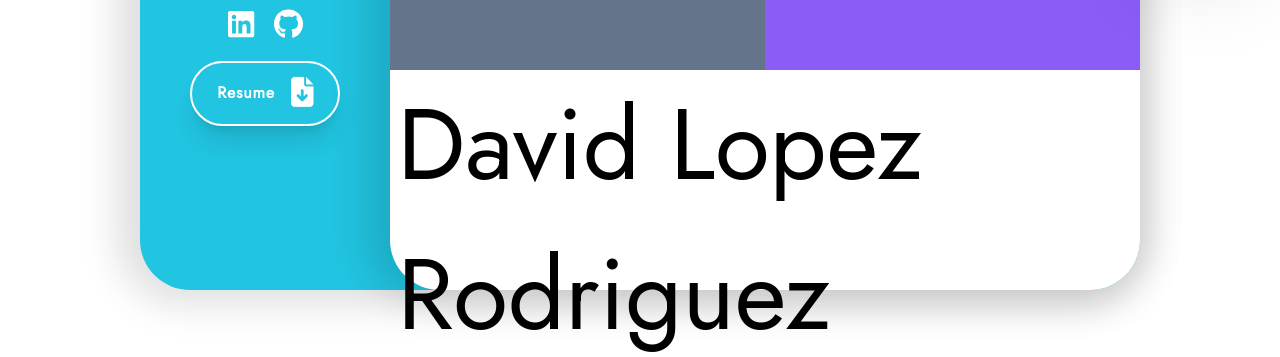
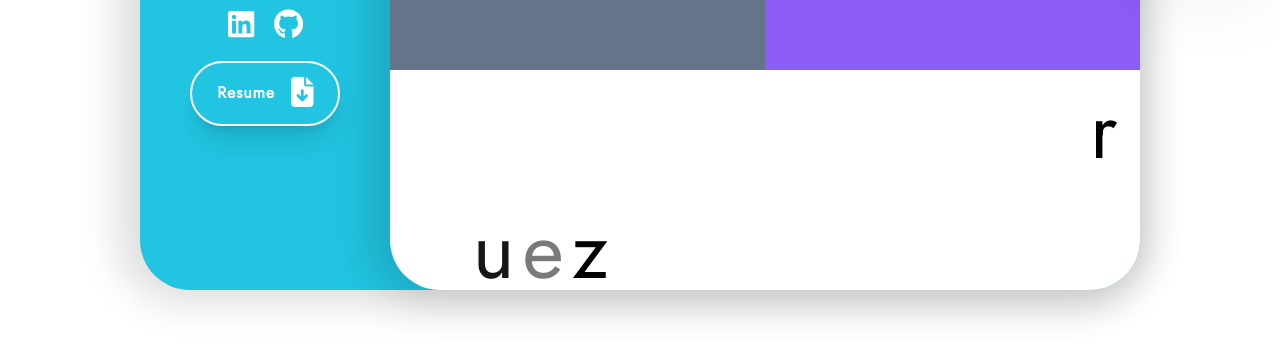
Before and after one commit to dlrodev92/Portfolio, a React (Vite) app: page / in a window 1280 px wide. Shown: the part 440-797 px from the top of the page. Built offline with nearby package versions, Linux system fonts and the light colour scheme.

Commit message:
letters done

```diff
--- a/src/pages/Home.jsx
+++ b/src/pages/Home.jsx
@@ -8,16 +8,184 @@ export default function Home() {
             <div className="col-start-3 col-span-2 row-start-1 row-span-2 bg-violet-500">
 
             </div>
-             <motion.h1 className="text-[100px] font-Jost col-start-1 row-start-3 col-span-4 w-full h-1/2 break-normal"
-                initial={{ x: '10%' }}
-                animate={{ x: '0%' }}
-                transition={{
-                duration: 5,
-                repeat: Infinity,
-                repeatType: 'mirror',
-                ease: 'linear',
-                }}
-                 >David Lopez Rodriguez</motion.h1>
+                 <motion.h1
+                 className="text-[80px] font-Jost col-start-1 row-start-3 col-span-4 w-full h-1/2 break-normal"
+                    initial={{ opacity: 0 }}
+                    animate={{ opacity: 1 }}
+                    transition={{
+                        duration: 1,
+                        delay: 0.5
+                    }}
+                 >
+                <motion.span
+                    style={{ display: 'inline-block', marginRight: '0.1em' }}
+                    initial={{ opacity: 0 }}
+                    animate={{ opacity: 1 }}
+                    transition={{ duration: 0.5, repeat: 6, delay: 0.5}}
+                >
+                    D
+                </motion.span>
+                <motion.span
+                    style={{ display: 'inline-block', marginRight: '0.1em' }}
+                    initial={{ opacity: 0 }}
+                    animate={{ opacity: 1 }}
+                    transition={{ duration: 0.5, delay: 0.2 ,repeat: 6 }}
+                >
+                    a
+                </motion.span>
+                <motion.span
+                    style={{ display: 'inline-block', marginRight: '0.1em' }}
+                    initial={{ opacity: 0 }}
+                    animate={{ opacity: 1 }}
+                    transition={{ duration: 0.5, delay: 0.4 ,repeat: 6 }}
+                >
+                    v
+                </motion.span>
+                <motion.span
+                    style={{ display: 'inline-block', marginRight: '0.1em' }}
+                    initial={{ opacity: 0 }}
+                    animate={{ opacity: 1 }}
+                    transition={{ duration: 0.5, delay: 0.6 ,repeat: 6 }}
+                >
+                    i
+                </motion.span>
+                <motion.span
+                    style={{ display: 'inline-block', marginRight: '0.1em' }}
+                    initial={{ opacity: 0 }}
+                    animate={{ opacity: 1 }}
+                    transition={{ duration: 0.5, delay: 1 ,repeat: 6 }}
+                >
+                d
+                </motion.span>
+                <motion.span
+                    style={{ display: 'inline-block', marginRight: '0.1em' }}
+                    initial={{ opacity: 0 }}
+                    animate={{ opacity: 1 }}
+                    transition={{ duration: 0.5, delay: 0.8 ,repeat: 6 }}
+                >
+                    &nbsp;
+                </motion.span>
+                <motion.span
+                    style={{ display: 'inline-block', marginRight: '0.1em' }}
+                    initial={{ opacity: 0 }}
+                    animate={{ opacity: 1 }}
+                    transition={{ duration: 0.5, delay: 1.2 ,repeat: 5 }}
+                >
+                    L
+                </motion.span>
+                <motion.span
+                    style={{ display: 'inline-block', marginRight: '0.1em' }}
+                    initial={{ opacity: 0 }}
+                    animate={{ opacity: 1 }}
+                    transition={{ duration: 0.5, delay: 1.4 ,repeat: 5 }}
+                >
+                    ó
+                </motion.span>
+                <motion.span
+                    style={{ display: 'inline-block', marginRight: '0.1em' }}
+                    initial={{ opacity: 0 }}
+                    animate={{ opacity: 1 }}
+                    transition={{ duration: 0.5, delay: 1.6 ,repeat: 5}}
+                >
+                    p
+                </motion.span>
+                <motion.span
+                    style={{ display: 'inline-block', marginRight: '0.1em' }}
+                    initial={{ opacity: 0 }}
+                    animate={{ opacity: 1 }}
+                    transition={{ duration: 0.5, delay: 1.8 ,repeat: 5 }}
+                >
+                    e
+                </motion.span>
+                <motion.span
+                    style={{ display: 'inline-block', marginRight: '0.1em' }}
+                    initial={{ opacity: 0 }}
+                    animate={{ opacity: 1 }}
+                    transition={{ duration: 0.5, delay: 2 ,repeat: 5 }}
+                >
+                    z
+                </motion.span>
+                <motion.span
+                    style={{ display: 'inline-block', marginRight: '0.1em' }}
+                    initial={{ opacity: 0 }}
+                    animate={{ opacity: 1 }}
+                    transition={{ duration: 0.5, delay: 2.2 ,repeat: 4 }}
+                >
+                    &nbsp;
+                </motion.span>
+                <motion.span
+                    style={{ display: 'inline-block', marginRight: '0.1em' }}
+                    initial={{ opacity: 0 }}
+                    animate={{ opacity: 1 }}
+                    transition={{ duration: 0.5, delay: 2.4 ,repeat: 4 }}
+                >
+                    R
+                </motion.span>
+                <motion.span
+                    style={{ display: 'inline-block', marginRight: '0.1em' }}
+                    initial={{ opacity: 0 }}
+                    animate={{ opacity: 1 }}
+                    transition={{ duration: 0.5, delay: 2.6 ,repeat: 4 }}
+                >
+                    o
+                </motion.span>
+                <motion.span
+                    style={{ display: 'inline-block', marginRight: '0.1em' }}
+                    initial={{ opacity: 0 }}
+                    animate={{ opacity: 1 }}
+                    transition={{ duration: 0.5, delay: 2.8 ,repeat: 4 }}
+                >
+                    d
+                </motion.span>
+                <motion.span
+                    style={{ display: 'inline-block', marginRight: '0.1em' }}
+                    initial={{ opacity: 0 }}
+                    animate={{ opacity: 1 }}
+                    transition={{ duration: 0.5, delay: 3 ,repeat: 4 }}
+                >
+                   r
+                </motion.span>
+                <motion.span
+                    style={{ display: 'inline-block', marginRight: '0.1em' }}
+                    initial={{ opacity: 0 }}
+                    animate={{ opacity: 1 }}
+                    transition={{ duration: 0.5, delay: 3.2 ,repeat: 3 }}
+                >
+                   í
+                </motion.span>
+                <motion.span
+                    style={{ display: 'inline-block', marginRight: '0.1em' }}
+                    initial={{ opacity: 0 }}
+                    animate={{ opacity: 1 }}
+                    transition={{ duration: 0.5, delay: 3.4 ,repeat: 3 }}
+                >
+                    g
+                </motion.span>
+                <motion.span
+                    style={{ display: 'inline-block', marginRight: '0.1em' }}
+                    initial={{ opacity: 0 }}
+                    animate={{ opacity: 1 }}
+                    transition={{ duration: 0.5, delay: 3.6 ,repeat: 3 }}
+                >
+                    u
+                </motion.span>
+                <motion.span
+                    style={{ display: 'inline-block', marginRight: '0.1em' }}
+                    initial={{ opacity: 0 }}
+                    animate={{ opacity: 1 }}
+                    transition={{ duration: 0.5, delay: 3.8 ,repeat: 3 }}
+                >
+                    e
+                </motion.span>
+                <motion.span
+                    style={{ display: 'inline-block', marginRight: '0.1em' }}
+                    initial={{ opacity: 0 }}
+                    animate={{ opacity: 1 }}
+                    transition={{ duration: 0.5, delay: 4 ,repeat: 3 }}
+                >
+                    z
+                </motion.span>
+                </motion.h1>
         </div>
     )
 }
```
